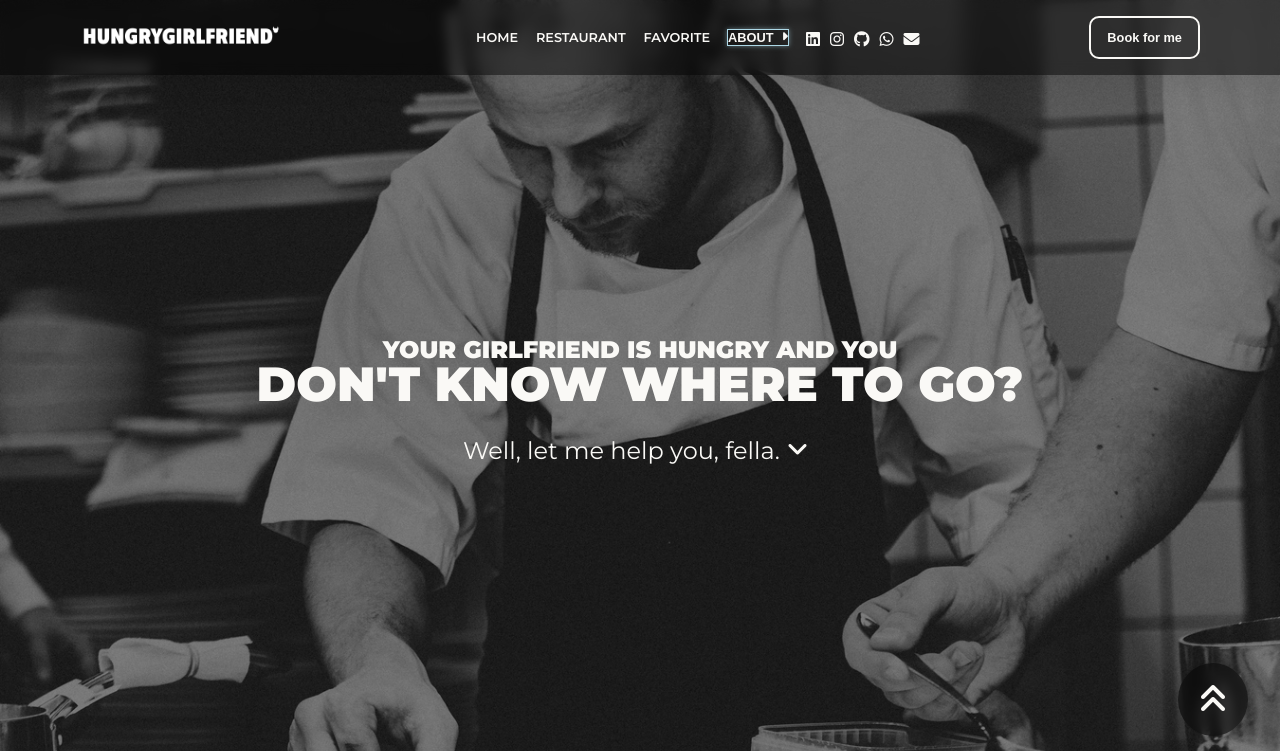
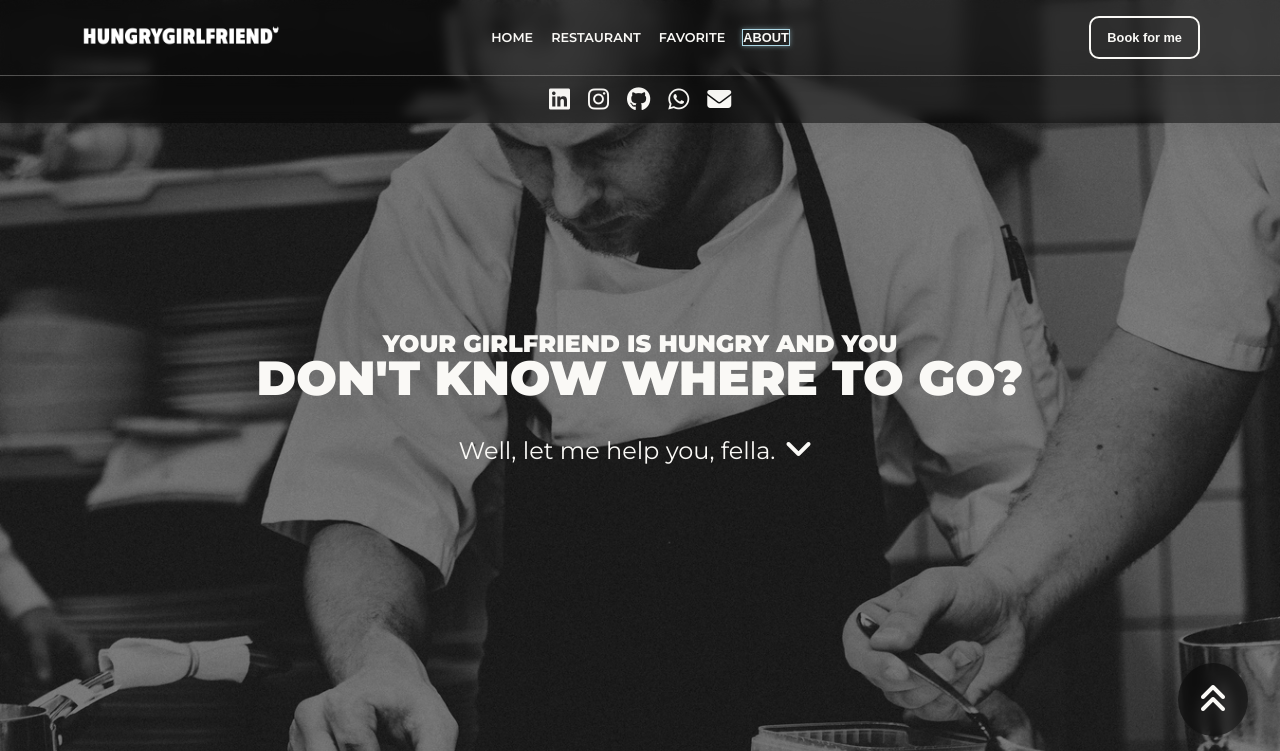
Before and after one commit to arrdix/hungrygirlfriend, a website built with webpack: page src/templates/index.html in a window 1280 px wide. Both pictures are taken after a click on the button "ABOUT". Shown: the top 751 px of the page. Built offline with nearby package versions, Linux system fonts and the light colour scheme; files whose address does not match are found by name.

Commit message:
Fix layout issues on small & medium screen

```diff
--- a/src/scripts/sections/AppHeader.js
+++ b/src/scripts/sections/AppHeader.js
@@ -10,17 +10,19 @@ export const AppHeader = {
     }, 500);
 
     document.getElementById('btn-dropdown').addEventListener('click', () => {
-      const dropdownItems = document.getElementById('dropdown-items');
-      dropdownItems.classList.toggle('show');
+      const navDropdown = document.getElementById('nav-dropdown');
+      navDropdown.classList.toggle('show');
     });
 
-    document.getElementById('btn-book').addEventListener('click', () => {
-      const heroOverlay = document.getElementById('hero-overlay');
-      const formOverlay = document.getElementById('form-overlay');
-      heroOverlay.classList.toggle('active');
-      formOverlay.classList.toggle('active');
+    document.querySelectorAll('.btn-book').forEach((btnBook) => {
+      btnBook.addEventListener('click', () => {
+        const heroOverlay = document.getElementById('hero-overlay');
+        const formOverlay = document.getElementById('form-overlay');
+        heroOverlay.classList.toggle('active');
+        formOverlay.classList.toggle('active');
 
-      window.location.href = '#home';
+        window.location.href = '#home';
+      });
     });
   },
 };
--- a/src/scripts/sections/MenuModal.js
+++ b/src/scripts/sections/MenuModal.js
@@ -4,10 +4,6 @@ export const MenuModal = {
   },
 
   initialListener() {
-    setTimeout(() => {
-      disposeMenuModal();
-    }, 500);
-
     document.querySelectorAll('.menu-wrapper a').forEach((link) => {
       link.addEventListener('click', () => {
         disposeMenuModal();
--- a/src/scss/layouts/_body.scss
+++ b/src/scss/layouts/_body.scss
@@ -29,8 +29,16 @@ input {
   backdrop-filter: blur(6.1px);
   -webkit-backdrop-filter: blur(6.1px);
 
+  transform: translateY(0);
+  transition: transform .3s ease;
+
   font-size: fonts.$fs-8;
   color: clr.$clr-primary;
+
+  &:hover {
+    transform: translateY(-15%);
+    transition: transform .3s ease;
+  }
 
   @media screen and (min-width: 650px) {
     margin-inline: 2rem;
--- a/src/scss/layouts/_header.scss
+++ b/src/scss/layouts/_header.scss
@@ -7,7 +7,7 @@
   height: 75px;
   position: fixed;
   top: 0;
-  z-index: 1000;
+  z-index: 10;
   padding-block: 1.5rem;
   padding-inline: 2rem;
   place-items: center;
@@ -19,6 +19,7 @@
 
   @media screen and (min-width: 1000px) {
     @include mixin.grid-col(3, 1);
+    @include mixin.grid-row(2, 1);
     padding-block: 1rem;
     padding-inline: 5rem;
   }
@@ -45,10 +46,11 @@
 
   @media screen and (min-width: 650px) {
     gap: 1rem;
+    justify-self: end;
     @include mixin.grid-item-col(2, 3);
     @include mixin.flexbox(center, center, row);
 
-    & a {
+    & a, .btn-book {
       text-decoration: none;
       color: clr.$clr-primary;
       font-weight: fonts.$fw-medium;
@@ -57,6 +59,14 @@
       &:hover {
         color: clr.$clr-hover;
       }
+    }
+  }
+
+  @media screen and (min-width: 1000px) {
+    justify-self: center;
+
+    & .btn-book {
+      display: none !important;
     }
   }
 }
@@ -78,37 +88,42 @@
   }
 }
 .nav-dropdown {
-  position: relative;
+  width: 100%;
+  position: fixed;
+  top: 0;
+  margin-top: 75px;
+  padding: .5rem;
+  padding-inline: 2rem;
+  opacity: 0;
+  transform: translateY(-250%);
+  transition: opacity .2s ease, transform .5s ease;
+  border-top: 1px solid rgba($color: clr.$clr-primary, $alpha: .3);
   gap: .5rem;
-  @include mixin.flexbox(center, start, row);
+  z-index: 9;
+  @include mixin.grid-item-col(1, 4);
+  @include mixin.grid-item-row(2, 3);
+  @include mixin.flexbox(flex-end, center, row);
 
-  &::after {
-    content: "";
-    display: block;
-    height: 1rem;
+  @media screen and (min-width: 650px) {
+    &.show {
+      opacity: 1;
+      transform: translateY(0);
+      transition: opacity  1s ease, transform .5s ease;
+    }
+  }
+
+  @media screen and (min-width: 1000px) {
+    @include mixin.flexbox(center, center, row);
   }
 
   & .dropdown-items {
-    position: absolute;
-    opacity: 0;
-    transform: translateX(-15%);
-    transition: opacity .3s ease, transform .3s ease;
-    top: 0;
-    left: 100%;
-    gap: .5rem;
+    gap: 1rem;
     @include mixin.flexbox(center, center, row);
 
-    &.show {
-      opacity: 1;
-      transform: translateX(0);
-      transition: opacity .3s ease, transform .3s ease;
-    }
-
     & a {
-      font-size: fonts.$fs-7;
+      color: clr.$clr-primary;
+      font-size: fonts.$fs-8;
       font-weight: fonts.$fw-light;
-      gap: .5rem;
-      @include mixin.flexbox(center, center, row);
     }
   }
 }
--- a/src/scss/layouts/_hero.scss
+++ b/src/scss/layouts/_hero.scss
@@ -5,10 +5,10 @@
 .hero-wrapper {
   position: relative;
   overflow: hidden;
+  margin-bottom: .5rem;
   @include mixin.full-screen;
 }
 .hero-overlay {
-  // visibility: hidden;
   position: absolute;
   top: 0%;
   left: 0%;
@@ -60,9 +60,19 @@
   font-weight: fonts.$fw-light;
   font-size: fonts.$fs-5;
   margin-right: .25rem;
+  gap: .5rem;
+  @include mixin.flexbox(center, center, row);
 
   & a {
     color: clr.$clr-primary;
+    font-size: fonts.$fs-9;
+    transform: translateY(0);
+      transition: transform .3s ease;
+
+    &:hover {
+      transform: translateY(15%);
+      transition: transform .3s ease;
+    }
   }
 
   @media screen and (min-width: 650px) {
--- a/src/scss/layouts/_menu-modal.scss
+++ b/src/scss/layouts/_menu-modal.scss
@@ -3,7 +3,11 @@
 @use '../abstracts/fonts' as fonts;
 
 .menu-modal {
+  display: none;
+
+  @media screen and (max-width: 650px) {
     position: fixed;
+    display: block  ;
     top: 0;
     left: 0;
     width: 100%;
@@ -14,7 +18,7 @@
     z-index: 1000;
   }
   .menu-wrapper {
-  gap: .5rem;
+    gap: 1rem;
     @include mixin.flexbox(center, center, column);
 
     & .book-sm-wrapper {
@@ -39,12 +43,13 @@
     }
 
     & .dropdown-items {
-    gap: .5rem;
+      gap: 1rem;
       @include mixin.flexbox(center, center, row);
 
       & a {
         color: clr.$clr-primary;
-      font-size: fonts.$fs-7;
+        font-size: fonts.$fs-8;
       }
     }
   }
+}
--- a/src/templates/index.html
+++ b/src/templates/index.html
@@ -20,11 +20,21 @@
         <a href="#home">HOME</a>
         <a href="#restaurant">RESTAURANT</a>
         <a href="#">FAVORITE</a>
+        <button type="button" class="btn-book">BOOK</button>
         <button type="button" class="btn-dropdown" id="btn-dropdown">
-          <p>ABOUT</p>
-          <i class="fa-solid fa-caret-right"></i>
+          ABOUT
         </button>
-        <div class="nav-dropdown" id="nav-dropdown">
+      </nav>
+      <div class="book-wrapper">
+        <button type="button" class="btn-book">Book for me</button>
+      </div>
+      <div class="bars-wrapper">
+        <button type="button" id="btn-menu">
+          <i class="fa-solid fa-bars"></i>
+        </button>
+      </div>
+    </div>
+    <div class="nav-dropdown glass" id="nav-dropdown">
       <div class="dropdown-items" id="dropdown-items">
         <a href="https://www.linkedin.com/in/yudistiraardi/">
           <i class="fa-brands fa-linkedin"></i>
@@ -43,19 +53,9 @@
         </a>
       </div>
     </div>
-      </nav>
-      <div class="book-wrapper">
-        <button type="button" id="btn-book">Book for me</button>
-      </div>
-      <div class="bars-wrapper">
-        <button type="button" id="btn-menu">
-          <i class="fa-solid fa-bars"></i>
-        </button>
-      </div>
-    </div>
   </header>
   <main>
-    <section class="menu-modal glass d-none offcanvas active" id="menu-modal">
+    <section class="menu-modal glass offcanvas active" id="menu-modal">
       <nav class="menu-wrapper">
         <div class="book-sm-wrapper">
           <button type="button" id="btn-sm-book">BOOK FOR ME</button>
```
Lines whose indentation alone changed are shown as unchanged.
